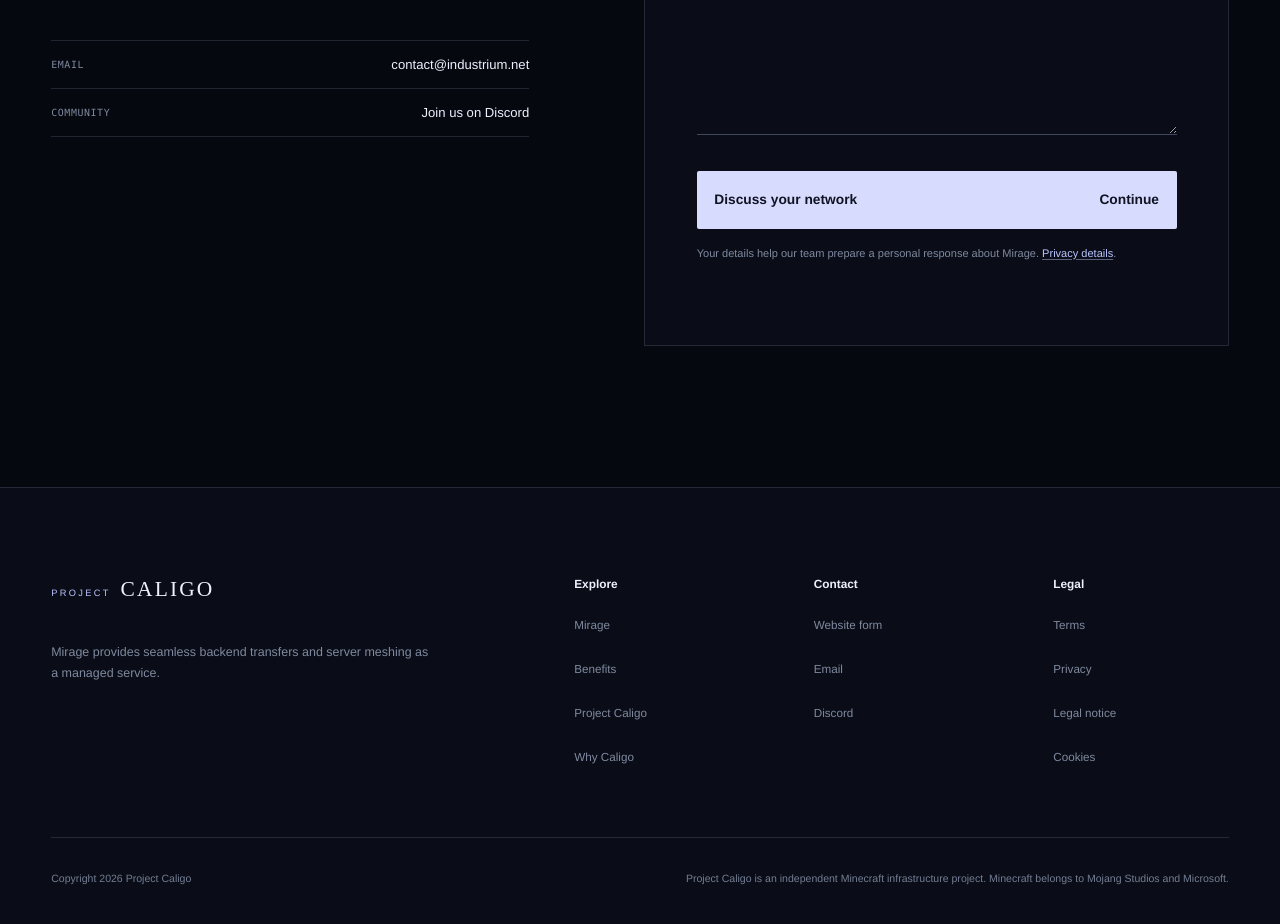
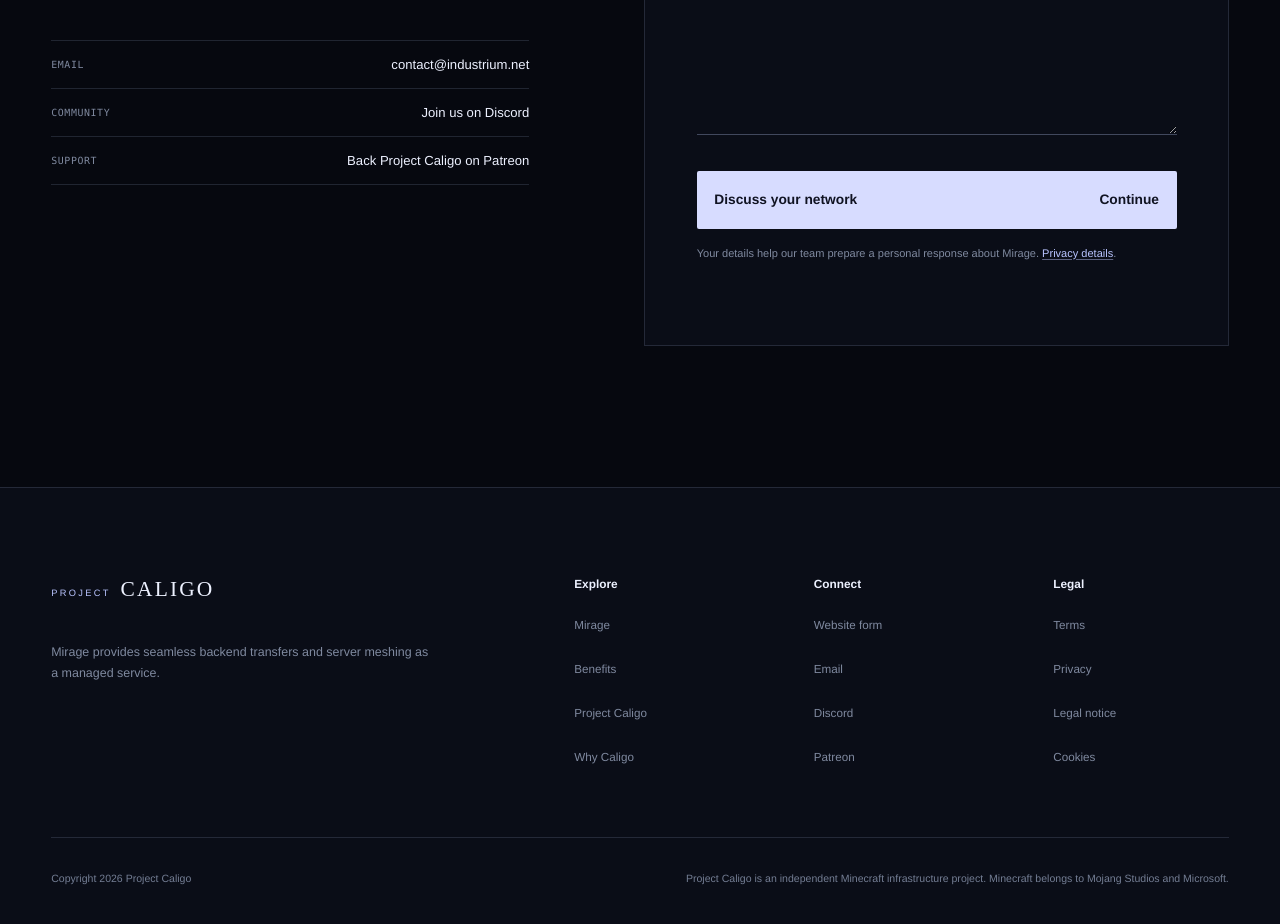
Before and after one commit to IndustriumMC/project-caligo-website, a website: page index.html in a window 1280 px wide. Shown: the part 7470-8394 px from the top of the page. Drawn offline with Linux system fonts and the light colour scheme.

Commit message:
Add Patreon support path

```diff
--- a/index.html
+++ b/index.html
@@ -254,12 +254,15 @@
           <h2 id="contact-title">Tell us what your network needs to become.</h2>
           <p>Mirage is designed for networks with at least one proxy and two backend servers. Current infrastructure is hosted in France for strong European proximity. Enquiries from every region are welcome and reviewed with deployment fit in mind.</p>
 
-          <div class="contact-alternatives" aria-label="Other ways to contact Project Caligo">
+          <div class="contact-alternatives" aria-label="Other ways to connect with Project Caligo">
             <a href="mailto:contact@industrium.net?subject=Mirage%20access%20request">
               <span>Email</span><strong>contact@industrium.net</strong>
             </a>
             <a href="https://industrium.net/caligo" target="_blank" rel="noreferrer">
               <span>Community</span><strong>Join us on Discord</strong>
+            </a>
+            <a href="https://www.patreon.com/c/BENZOOgataga" target="_blank" rel="noreferrer">
+              <span>Support</span><strong>Back Project Caligo on Patreon</strong>
             </a>
           </div>
         </div>
@@ -341,10 +344,11 @@
       </div>
 
       <div class="footer-column">
-        <strong>Contact</strong>
+        <strong>Connect</strong>
         <a href="#contact">Website form</a>
         <a href="mailto:contact@industrium.net">Email</a>
         <a href="https://industrium.net/caligo" target="_blank" rel="noreferrer">Discord</a>
+        <a href="https://www.patreon.com/c/BENZOOgataga" target="_blank" rel="noreferrer">Patreon</a>
       </div>
 
       <div class="footer-column">
```
Also changed, not shown: PRODUCT.md (+2 -0 lines).
